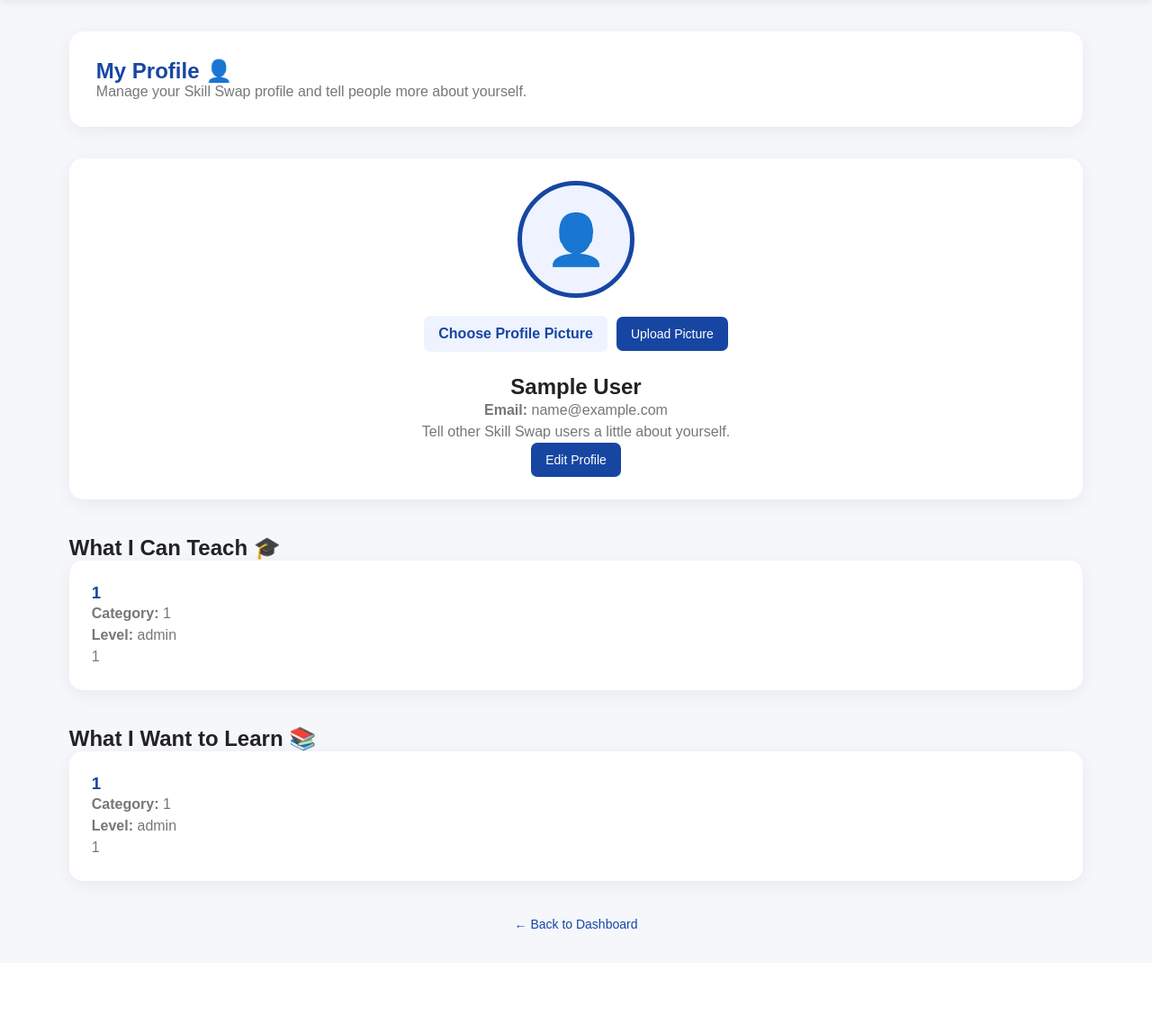
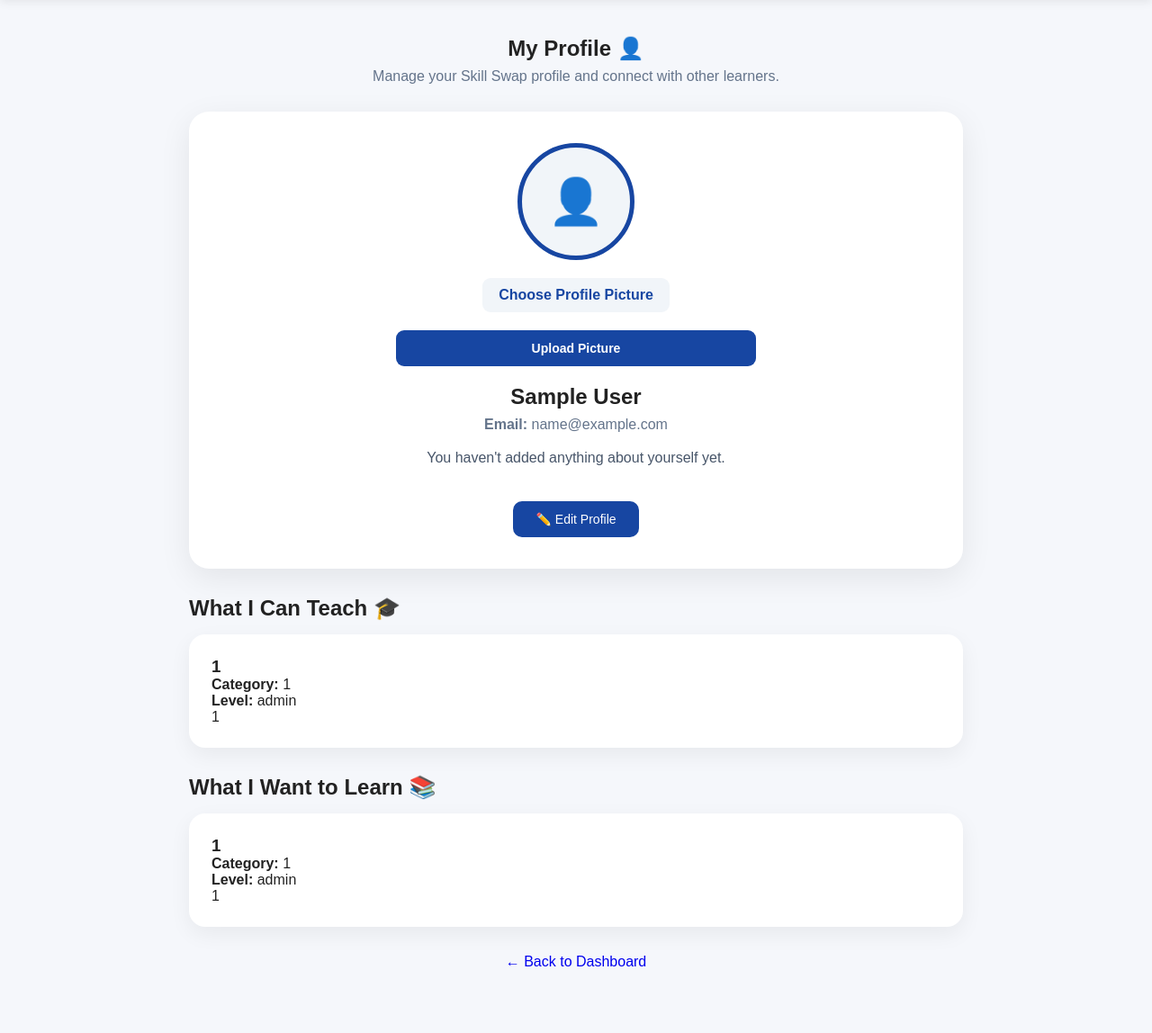
Before and after one commit to emma5004/Skillswap-, a Flask app: page /profile in a window 1280 px wide. Shown: the part 70-1218 px from the top of the page at 90% size. Before the commit the page ends 1102 px from the top, so only its background shows below. Run offline with Flask 3, Linux system fonts and the light colour scheme; the visitor is signed in with stand-in values (Sample User, id 1); data comes from the database, SQL or seed files in the repository.

Commit message:
Refactor profile page layout and styles

```diff
--- a/templates/profile.html
+++ b/templates/profile.html
@@ -9,58 +9,231 @@
 
     <link rel="stylesheet"
           href="{{ url_for('static', filename='style.css') }}">
+
+    <style>
+        .profile-page {
+            max-width: 900px;
+            margin: 0 auto;
+            padding: 40px 20px;
+        }
+
+        .profile-header {
+            text-align: center;
+            margin-bottom: 30px;
+        }
+
+        .profile-header h1 {
+            margin-bottom: 8px;
+        }
+
+        .profile-header p {
+            color: #64748b;
+        }
+
+        .profile-main-card {
+            background: white;
+            border-radius: 22px;
+            padding: 35px;
+            text-align: center;
+            box-shadow: 0 10px 35px rgba(0, 0, 0, 0.08);
+            margin-bottom: 30px;
+        }
+
+        .profile-picture-container {
+            margin-bottom: 20px;
+        }
+
+        .profile-picture {
+            width: 130px;
+            height: 130px;
+            object-fit: cover;
+            border-radius: 50%;
+            display: block;
+            margin: 0 auto;
+        }
+
+        .profile-picture-placeholder {
+            width: 130px;
+            height: 130px;
+            border-radius: 50%;
+            background: #f1f5f9;
+            display: flex;
+            align-items: center;
+            justify-content: center;
+            margin: 0 auto;
+            font-size: 50px;
+        }
+
+        .profile-main-card h2 {
+            margin: 15px 0 8px;
+        }
+
+        .profile-email {
+            color: #64748b;
+            margin-bottom: 15px;
+        }
+
+        .profile-about {
+            max-width: 600px;
+            margin: 15px auto 25px;
+            line-height: 1.6;
+            color: #475569;
+        }
+
+        .profile-upload-form {
+            margin: 20px auto;
+            max-width: 400px;
+        }
+
+        .upload-button {
+            display: inline-block;
+            padding: 10px 18px;
+            border-radius: 9px;
+            background: #f1f5f9;
+            cursor: pointer;
+            margin-bottom: 10px;
+        }
+
+        .upload-button:hover {
+            background: #e2e8f0;
+        }
+
+        .profile-upload-form input[type="file"] {
+            display: none;
+        }
+
+        .upload-submit {
+            width: 100%;
+            border: none;
+            padding: 12px;
+            border-radius: 9px;
+            cursor: pointer;
+            font-weight: 600;
+        }
+
+        .edit-profile-button {
+            display: inline-block;
+            text-decoration: none;
+            padding: 12px 25px;
+            border-radius: 10px;
+            margin-top: 10px;
+        }
+
+        .profile-section {
+            margin-bottom: 30px;
+        }
+
+        .profile-section h2 {
+            margin-bottom: 15px;
+        }
+
+        .profile-info-card {
+            background: white;
+            padding: 25px;
+            border-radius: 18px;
+            box-shadow: 0 8px 25px rgba(0, 0, 0, 0.06);
+        }
+
+        .profile-info-card h3 {
+            margin-top: 0;
+        }
+
+        .empty-profile-card {
+            background: white;
+            padding: 30px;
+            border-radius: 18px;
+            text-align: center;
+            box-shadow: 0 8px 25px rgba(0, 0, 0, 0.06);
+        }
+
+        .back-dashboard {
+            display: block;
+            text-align: center;
+            margin: 30px 0;
+            text-decoration: none;
+        }
+    </style>
 </head>
+
 
 <body class="dashboard-page">
 
     <!-- NAVIGATION -->
+
     <nav class="dashboard-nav">
 
         <div class="dashboard-logo">
-            <div class="small-logo">SS</div>
-            <span>Skill Swap</span>
+
+            <div class="small-logo">
+                SS
             </div>
 
+            <span>
+                Skill Swap
+            </span>
+
+        </div>
+
+
         <div class="dashboard-links">
-            <a href="/dashboard">Dashboard</a>
-            <a href="/browse">Find Skills</a>
-            <a href="/profile">Profile</a>
-            <a href="/logout" class="logout-btn">Logout</a>
+
+            <a href="/dashboard">
+                Dashboard
+            </a>
+
+            <a href="/browse">
+                Find Skills
+            </a>
+
+            <a href="/profile">
+                Profile
+            </a>
+
+            <a href="/logout"
+               class="logout-btn">
+                Logout
+            </a>
+
         </div>
 
     </nav>
 
 
-    <main class="dashboard-container">
+    <main class="profile-page">
+
 
         <!-- PROFILE HEADER -->
-        <section class="welcome-section">
 
-            <div>
-                <h1>My Profile 👤</h1>
+        <section class="profile-header">
+
+            <h1>
+                My Profile 👤
+            </h1>
 
             <p>
                 Manage your Skill Swap profile and
-                    tell people more about yourself.
+                connect with other learners.
             </p>
-            </div>
 
         </section>
 
 
-        <!-- PROFILE INFORMATION -->
-        <section class="dashboard-section">
+        <!-- MAIN PROFILE -->
 
-            <div class="dashboard-card profile-card">
+        <section class="profile-main-card">
+
 
             <!-- PROFILE PICTURE -->
+
             <div class="profile-picture-container">
 
-                    {% if session.get('profile_picture') %}
+                {% if profile_picture %}
 
                     <img
-                            src="{{ url_for('uploaded_file',
-                            filename=session.get('profile_picture')) }}"
+                        src="{{ url_for(
+                            'uploaded_file',
+                            filename=profile_picture
+                        ) }}"
                         class="profile-picture"
                         alt="Profile Picture"
                     >
@@ -76,7 +249,8 @@
             </div>
 
 
-                <!-- UPLOAD PROFILE PICTURE -->
+            <!-- UPLOAD PICTURE -->
+
             <form
                 action="/upload-profile-picture"
                 method="POST"
@@ -97,12 +271,11 @@
                     name="profile_picture"
                     accept="image/png, image/jpeg, image/jpg, image/gif"
                     required
-                        hidden
                 >
 
                 <button
                     type="submit"
-                        class="dashboard-card-button"
+                    class="upload-submit dashboard-card-button"
                 >
                     Upload Picture
                 </button>
@@ -110,52 +283,62 @@
             </form>
 
 
-                <h2>{{ name }}</h2>
+            <!-- USER INFORMATION -->
 
-                <p>
+            <h2>
+                {{ name }}
+            </h2>
+
+
+            <p class="profile-email">
                 <strong>Email:</strong>
-                    {{ session.get('email', 'No email available') }}
+                {{ email }}
             </p>
 
-                {% if session.get('about') %}
 
-                <p>
-                    {{ session.get('about') }}
+            {% if about %}
+
+                <p class="profile-about">
+                    {{ about }}
                 </p>
 
             {% else %}
 
-                <p>
-                    Tell other Skill Swap users a little
-                    about yourself.
+                <p class="profile-about">
+                    You haven't added anything about yourself yet.
                 </p>
 
             {% endif %}
 
 
-                <!-- EDIT PROFILE BUTTON -->
+            <!-- EDIT PROFILE -->
+
             <a
                 href="/edit-profile"
-                    class="dashboard-card-button"
+                class="edit-profile-button dashboard-card-button"
             >
-                    Edit Profile
+                ✏️ Edit Profile
             </a>
-
-            </div>
 
         </section>
 
 
-        <!-- MY SKILL -->
-        <section class="dashboard-section">
+        <!-- SKILLS I CAN TEACH -->
 
-            <h2>What I Can Teach 🎓</h2>
+        <section class="profile-section">
+
+            <h2>
+                What I Can Teach 🎓
+            </h2>
+
 
             {% if session.get('skill') %}
 
-            <div class="dashboard-card">
+                <div class="profile-info-card">
 
-                <h3>{{ session.get('skill') }}</h3>
+                    <h3>
+                        {{ session.get('skill') }}
+                    </h3>
 
                     <p>
                         <strong>Category:</strong>
@@ -175,15 +358,15 @@
 
             {% else %}
 
-            <div class="empty-card">
+                <div class="empty-profile-card">
 
-                <div class="empty-icon">🎓</div>
-
-                <h3>No skill added yet</h3>
+                    <h3>
+                        No skill added yet 🎓
+                    </h3>
 
                     <p>
-                    Add a skill you can teach to the
-                    Skill Swap community.
+                        Add a skill you can teach to
+                        the Skill Swap community.
                     </p>
 
                     <a
@@ -201,13 +384,17 @@
 
 
         <!-- SKILLS I WANT TO LEARN -->
-        <section class="dashboard-section">
 
-            <h2>What I Want to Learn 📚</h2>
+        <section class="profile-section">
+
+            <h2>
+                What I Want to Learn 📚
+            </h2>
+
 
             {% if session.get('learning_skill') %}
 
-            <div class="dashboard-card">
+                <div class="profile-info-card">
 
                     <h3>
                         {{ session.get('learning_skill') }}
@@ -231,11 +418,11 @@
 
             {% else %}
 
-            <div class="empty-card">
+                <div class="empty-profile-card">
 
-                <div class="empty-icon">📚</div>
-
-                <h3>No learning goal added yet</h3>
+                    <h3>
+                        No learning goal added yet 📚
+                    </h3>
 
                     <p>
                         Add a skill you want to learn.
@@ -255,12 +442,18 @@
         </section>
 
 
-        <!-- BACK -->
-        <a href="/dashboard" class="back-home">
+        <!-- BACK TO DASHBOARD -->
+
+        <a
+            href="/dashboard"
+            class="back-dashboard"
+        >
             ← Back to Dashboard
         </a>
+
 
     </main>
 
 </body>
+
     </html>
```
Lines whose indentation alone changed are shown as unchanged.
